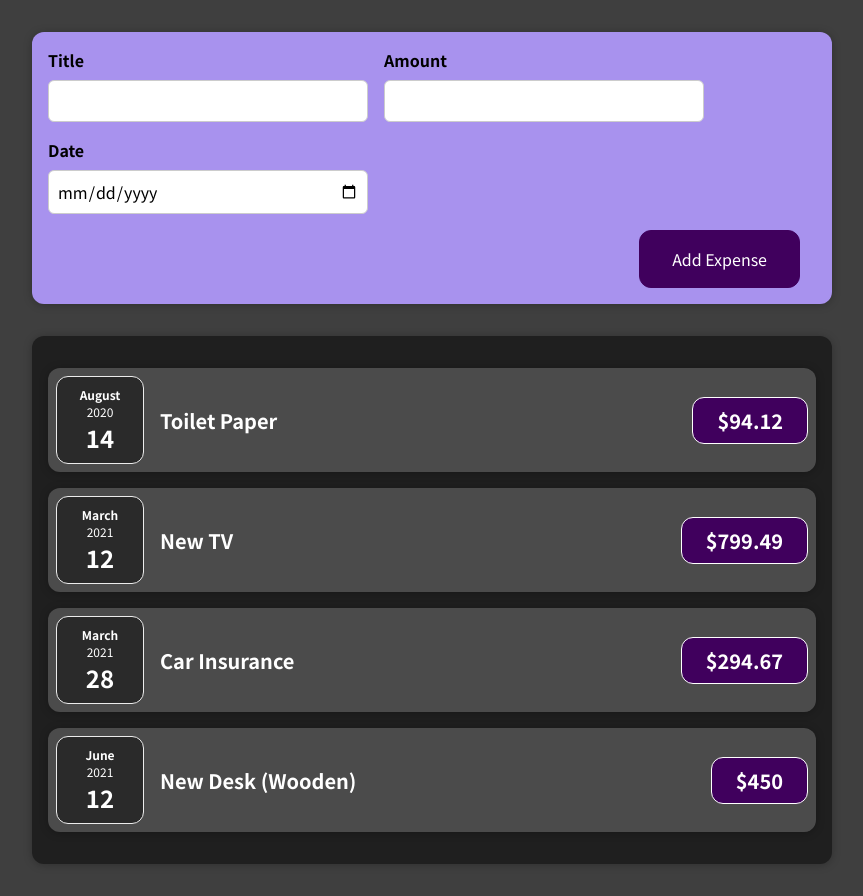
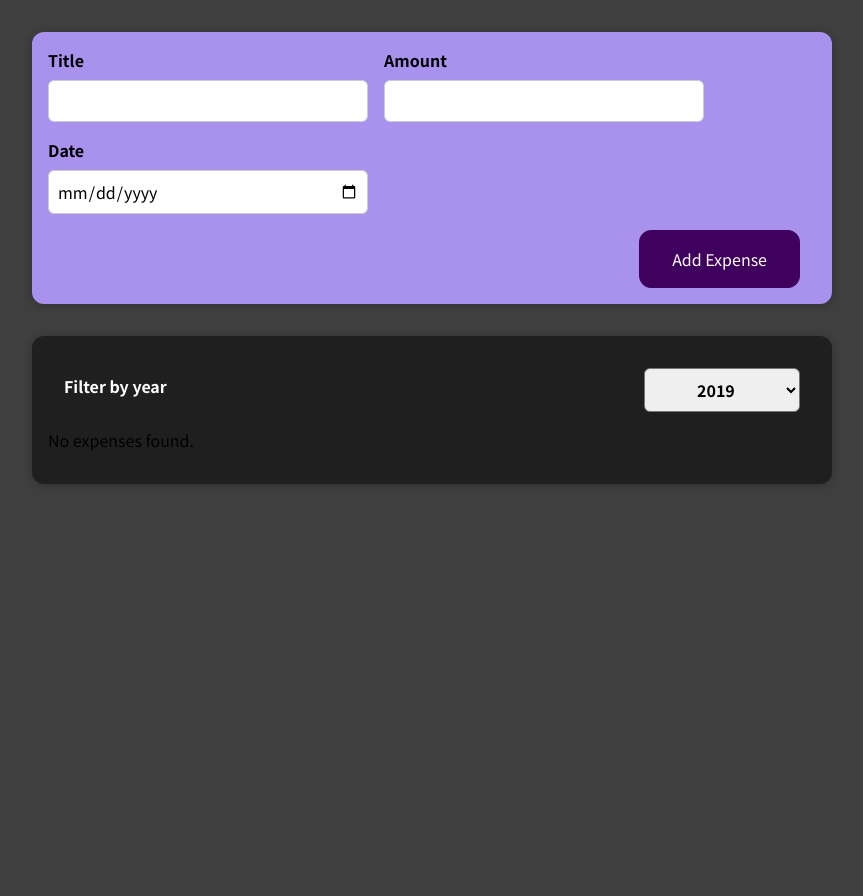
Before and after one commit to xokryzx/expense-tracker, a React (Create React App) app: page / in a window 1280 px wide. Shown: the whole page, without its empty margins (208-1071 px from the left). After the commit the page ends 800 px from the top, so only its background shows below. Built offline with nearby package versions, Linux system fonts and the light colour scheme.

Commit message:
✨ Add an ExpensesFilter component

```diff
--- a/src/App.js
+++ b/src/App.js
@@ -1,8 +1,8 @@
+import { useState } from 'react';
 import NewExpense from './components/NewExpense/NewExpense';
 import Expenses from './components/Expenses/Expenses';
 
-const App = () => {
-  const expenses = [
+const DUMMY_EXPENSES = [
   {
     id: 'e1',
     title: 'Toilet Paper',
@@ -24,8 +24,13 @@
   },
 ];
 
+const App = () => {
+  const [expenses, setExpenses] = useState(DUMMY_EXPENSES);
+
   const addExpenseHandler = expense => {
-    console.log(expense);
+    setExpenses(prevExpense => {
+      return [expense, ...prevExpense];
+    });
   };
 
   return (
--- a/src/components/Expenses/Expenses.js
+++ b/src/components/Expenses/Expenses.js
@@ -1,30 +1,40 @@
+import { useState } from 'react';
 import Card from '../UI/Card';
 import ExpenseItem from './ExpenseItem';
+import ExpensesFilter from './ExpensesFilter';
 import './Expenses.css';
 
 const Expenses = ({ expenses }) => {
+  const [filteredYear, setFilteredYear] = useState('2019');
+
+  const filterChangeHandler = selectedYear => {
+    setFilteredYear(selectedYear);
+  };
+
+  const filteredExpenses = expenses.filter(
+    expense => expense.date.getFullYear().toString() === filteredYear,
+  );
+
+  let expensesContent = <p>No expenses found.</p>;
+
+  if (filteredExpenses.length > 0) {
+    expensesContent = filteredExpenses.map(expense => (
+      <ExpenseItem
+        key={expense.id}
+        title={expense.title}
+        amount={expense.amount}
+        date={expense.date}
+      />
+    ));
+  }
+
   return (
     <Card className="expenses">
-      <ExpenseItem
-        title={expenses[0].title}
-        amount={expenses[0].amount}
-        date={expenses[0].date}
+      <ExpensesFilter
+        selectedYear={filteredYear}
+        onChangeFilter={filterChangeHandler}
       />
-      <ExpenseItem
-        title={expenses[1].title}
-        amount={expenses[1].amount}
-        date={expenses[1].date}
-      />
-      <ExpenseItem
-        title={expenses[2].title}
-        amount={expenses[2].amount}
-        date={expenses[2].date}
-      />
-      <ExpenseItem
-        title={expenses[3].title}
-        amount={expenses[3].amount}
-        date={expenses[3].date}
-      />
+      {expensesContent}
     </Card>
   );
 };
--- /dev/null
+++ b/src/components/Expenses/ExpensesFilter.css
@@ -0,0 +1,24 @@
+.expenses-filter {
+  color: white;
+  padding: 0 1rem;
+}
+
+.expenses-filter__control {
+  display: flex;
+  width: 100%;
+  align-items: center;
+  justify-content: space-between;
+  margin: 1rem 0;
+}
+
+.expenses-filter label {
+  font-weight: bold;
+  margin-bottom: 0.5rem;
+}
+
+.expenses-filter select {
+  font: inherit;
+  padding: 0.5rem 3rem;
+  font-weight: bold;
+  border-radius: 6px;
+}
--- /dev/null
+++ b/src/components/Expenses/ExpensesFilter.js
@@ -0,0 +1,23 @@
+import './ExpensesFilter.css';
+
+const ExpensesFilter = ({ selectedYear, onChangeFilter }) => {
+  const yearChangeHandler = event => {
+    onChangeFilter(event.target.value);
+  };
+
+  return (
+    <div className="expenses-filter">
+      <div className="expenses-filter__control">
+        <label>Filter by year</label>
+        <select value={selectedYear} onChange={yearChangeHandler}>
+          <option value="2022">2022</option>
+          <option value="2021">2021</option>
+          <option value="2020">2020</option>
+          <option value="2019">2019</option>
+        </select>
+      </div>
+    </div>
+  );
+};
+
+export default ExpensesFilter;
```
Lines whose indentation alone changed are shown as unchanged.
